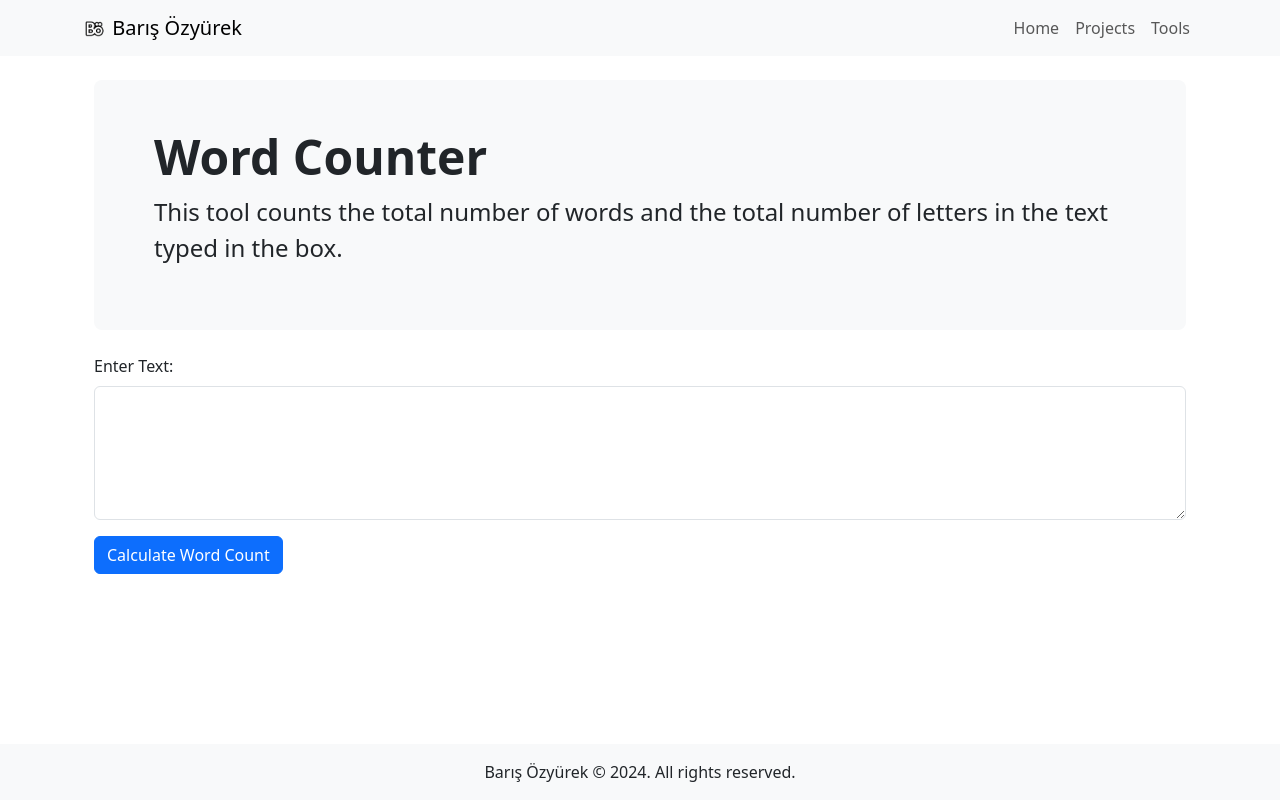
After one commit to Barisozyurek/python-flask-webapp, a Flask app: page /word-counter in a window 1280 px wide. The commit adds this page. Run offline with Flask 3, Linux system fonts and the light colour scheme.

Commit message:
Word counter tool added

```diff
--- a/app.py
+++ b/app.py
@@ -48,6 +48,23 @@ def generate_random_password(length=12, use_lowercase=True, use_uppercase=True,
     password = ''.join(random.choice(characters) for _ in range(length))
     return password
 
+# Word Counter Page
+@app.route('/word-counter', methods=['GET', 'POST'])
+def word_counter():
+    results = None
+
+    if request.method == 'POST':
+        input_text = request.form.get('inputText', '')
+        results = calculate_counts(input_text)
+
+    return render_template('word-counter.html', results=results)
+
+def calculate_counts(text):
+    words = text.lower().split()
+    word_count = len(words)
+    char_count = len(text)
+    return {'word_count': word_count, 'char_count': char_count}
+
 # Twitter redirect
 @app.route('/twitter')
 def twitter():
--- a/templates/tools.html
+++ b/templates/tools.html
@@ -11,5 +11,6 @@
     </div>
     <ul>
         <li><a href="{{ url_for('password_generator') }}">Password Generator</a></li>
+        <li><a href="{{ url_for('word_counter') }}">Word Counter</a></li>
     </ul>
 {% endblock %}
--- /dev/null
+++ b/templates/word-counter.html
@@ -0,0 +1,29 @@
+{% extends 'layout.html' %}
+
+{% block title %}Word Counter{% endblock %}
+
+{% block content %}
+    <div class="p-5 mb-4 bg-body-tertiary rounded-3">
+        <div class="container-fluid">
+            <h1 class="display-5 fw-bold">Word Counter</h1>
+            <p class="col-md fs-4">This tool counts the total number of words and the total number of letters in the text typed in the box.</p>
+        </div>
+    </div>
+    <form method="POST" action="{{ url_for('word_counter') }}" class="mt-3">
+        <div class="mb-3">
+            <label for="inputText" class="form-label">Enter Text:</label>
+            <textarea id="inputText" name="inputText" class="form-control" rows="5" maxlength="100000" required></textarea>
+        </div>
+
+        <button type="submit" class="btn btn-primary">Calculate Word Count</button>
+    </form>
+
+    {% if results %}
+        <div class="mt-4">
+            <p class="mb-2">Word Count:</p>
+            <p>{{ results.word_count }}</p>
+            <p class="mb-2">Character Count:</p>
+            <p>{{ results.char_count }}</p>
+        </div>
+    {% endif %}
+{% endblock %}
```
Also changed, not shown: templates/layout.html (line endings or trailing spaces), templates/password-generator.html (line endings or trailing spaces).
